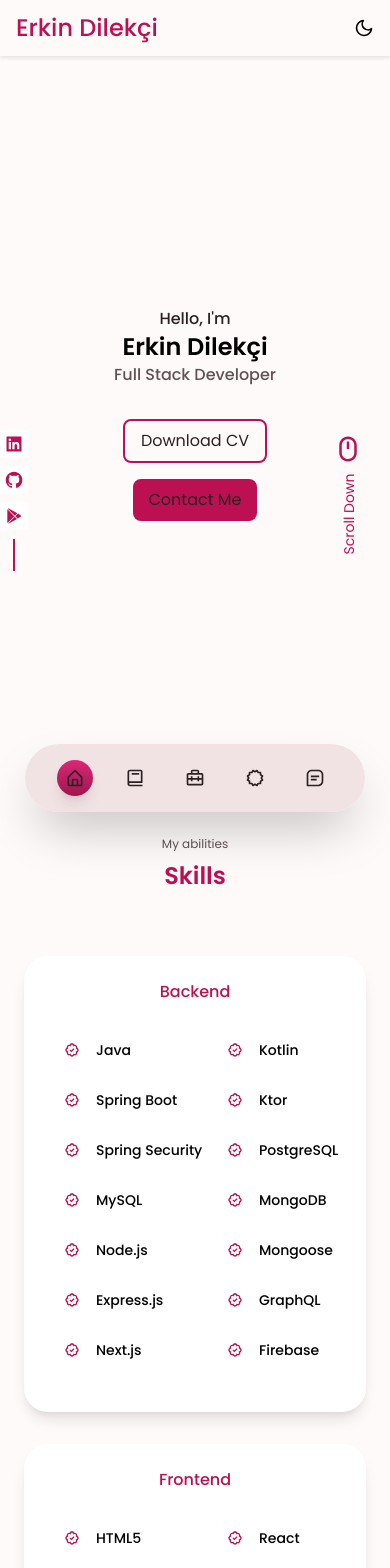
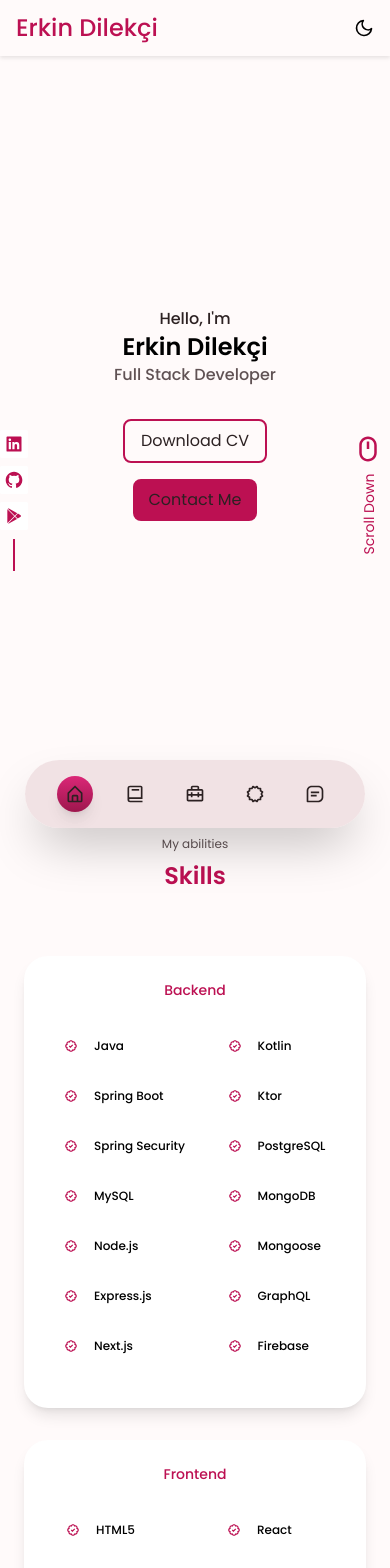
Before and after one commit to erkindilekci/erkindilekci.com, a React (Vite) app: page / in a window 390 px wide. Shown: the top 1568 px of the page. Built offline with nearby package versions, Linux system fonts and the light colour scheme.

Commit message:
Code refactor

```diff
--- a/package.json
+++ b/package.json
@@ -10,7 +10,7 @@
     "preview": "vite preview"
   },
   "dependencies": {
-    "million": "^3.0.3",
+    "million": "^2.6.4",
     "react": "^18.2.0",
     "react-dom": "^18.2.0",
     "react-icons": "^5.0.1",
--- a/src/components/main/certifications/CertificationCard.jsx
+++ b/src/components/main/certifications/CertificationCard.jsx
@@ -6,7 +6,7 @@ function CertificationCard({certification}) {
                 <img src={certification.imageUrl} className="w-full rounded-md transition-all"
                      alt={certification.courseName}/>
             </a>
-            <h3 className="mb-10 pb-4 text-center text-base font-medium text-black transition-all mt-2.5 dark:text-gray-100 md:text-xl">{certification.courseName}</h3>
+            <h3 className="mb-16 pb-4 text-center text-base font-medium text-black transition-all mt-2.5 dark:text-gray-100 md:mb-10 md:text-xl">{certification.courseName}</h3>
         </div>
     );
 }
--- a/src/components/main/home/Scroll.jsx
+++ b/src/components/main/home/Scroll.jsx
@@ -4,7 +4,7 @@ import {Link} from "react-scroll";
 function Scroll() {
     return (
         <Link to="skills" offset={-75}
-              className="absolute right-0 bottom-80 grid cursor-pointer justify-center gap-y-12 transition-all text-firstColor md:bottom-40">
+              className="absolute -right-5 bottom-80 grid cursor-pointer justify-center gap-y-12 transition-all text-firstColor md:right-0 md:bottom-40">
             <BiMouse className="-mb-2 ml-6 text-3xl transition-all"></BiMouse>
             <span className="-rotate-90 text-sm transition-all">Scroll Down</span>
         </Link>
--- a/src/components/main/nav/Nav.jsx
+++ b/src/components/main/nav/Nav.jsx
@@ -2,6 +2,7 @@ import {useState} from "react";
 import {BiBook, BiBriefcaseAlt2, BiCertification, BiHomeAlt, BiMessageSquareDetail} from 'react-icons/bi';
 import {Link} from 'react-scroll';
 
+// million-ignore
 function Nav() {
     const [activeLinkIndex, setActiveLinkIndex] = useState(0);
 
@@ -12,7 +13,7 @@ function Nav() {
 
     return (
         <div
-            className="fixed transition-all z-20 mb-4 md:mb-0 bottom-4 shadow-2xl flex items-center w-auto mx-auto rounded-full px-8 py-4 bg-[#EEDDDFCC] dark:bg-[#361C1ECC]">
+            className="fixed transition-all z-20 mb-0 bottom-4 shadow-2xl flex items-center w-auto mx-auto rounded-full px-8 py-4 bg-[#EEDDDFCC] dark:bg-[#361C1ECC]">
             <ul className="flex items-center justify-between space-x-6">
                 <li className={`cursor-pointer p-2 transition-all rounded-full ${activeLinkIndex === 0 && 'shadow-lg bg-gradient-to-b from-pink-600 to-pink-800'}`}>
                     <Link to="home" offset={-50} onClick={e => handleClick(e, 0)}>
--- a/src/components/main/skills/SkillsContent.jsx
+++ b/src/components/main/skills/SkillsContent.jsx
@@ -11,7 +11,7 @@ function SkillsContent({title, skills}) {
     return (
         <div
             className="mx-6 flex w-auto flex-col items-center rounded-3xl p-6 shadow-lg transition-all max-w-[450px] bg-containerColorLightTheme dark:bg-containerColorDarkTheme">
-            <h3 className="mb-2 font-medium capitalize transition-all text-firstColor">{title}</h3>
+            <h3 className="mb-2 text-sm font-medium capitalize transition-all text-firstColor md:text-base">{title}</h3>
             <div className="grid grid-cols-2 gap-x-8 transition-all">
                 <div className="mx-auto grid items-start p-4 transition-all gap-1.5">
                     {firstHalf.map(skill => {
--- a/src/components/main/skills/SkillsData.jsx
+++ b/src/components/main/skills/SkillsData.jsx
@@ -2,8 +2,8 @@ import {BiBadgeCheck} from "react-icons/bi";
 
 function SkillsData({skill}) {
     return (<div className="flex items-center gap-x-4 transition-all">
-        <BiBadgeCheck className="flex-shrink-0 text-base text-firstColor"/>
-        <h3 className="my-3 flex-shrink-0 break-words p-0 text-sm font-medium leading-5 text-black transition-all dark:text-white">{skill}</h3>
+        <BiBadgeCheck className="flex-shrink-0 text-sm text-firstColor md:text-base"/>
+        <h3 className="my-3 flex-shrink-0 break-words p-0 text-xs font-medium leading-5 text-black transition-all dark:text-white md:text-sm">{skill}</h3>
     </div>);
 }
 
--- a/vite.config.js
+++ b/vite.config.js
@@ -1,7 +1,15 @@
-import {defineConfig} from 'vite';
-import react from '@vitejs/plugin-react';
+import million from "million/compiler";
+import react from "@vitejs/plugin-react";
+import {defineConfig} from "vite";
 
-// https://vitejs.dev/config/
 export default defineConfig({
-    plugins: [react()]
+    plugins: [
+        million.vite({
+            auto: {
+                threshold: 0.05,
+                skip: ["useBadHook", /badVariable/g, "Nav"],
+            },
+        }),
+        react(),
+    ],
 });
```
Also changed, not shown: assets/data/skills.json (indentation only), 1 other file (tests, documents, lock files or other folders).
